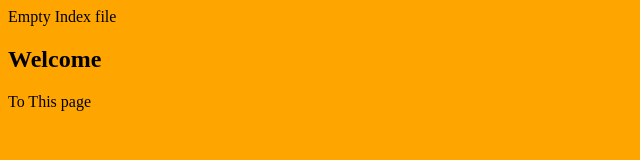
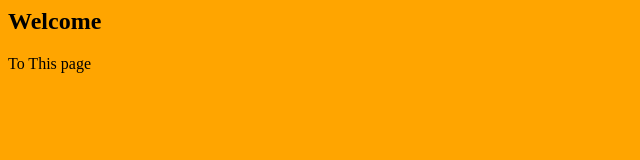
Before and after one commit to mpumbya/sampleApp, a plain HTML site: page index.html in a window 1280 px wide. Shown: the whole page, without its empty margins (0-640 px from the left). Drawn offline with Linux system fonts and the light colour scheme.

Commit message:
Modified

```diff
--- a/index.html
+++ b/index.html
@@ -1,7 +1,7 @@
 <html>
 <head>
         <link rel="stylesheet" href="css/style.css" type="text/css" media="Screen">
-<tittle> Empty Index file </title>
+<title> Empty Index file </title>
 </head>
 <body>
     <h2> Welcome </H2>
```
